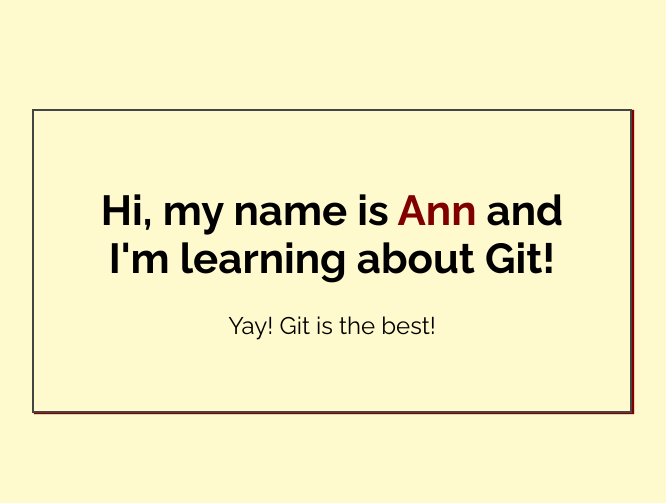
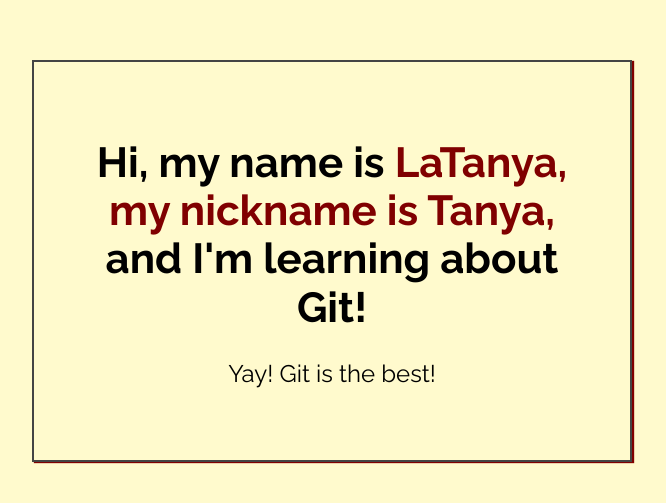
Before and after one commit to LLsDAFC/my-first-repo, a plain HTML site: page index.html in a window 1280 px wide. Shown: the part 139-642 px from the top of the page, without its empty margins (308-974 px from the left). Drawn offline with Linux system fonts and the light colour scheme.

Commit message:
Added name and nickname to index.html

```diff
--- a/index.html
+++ b/index.html
@@ -14,7 +14,7 @@
 <body>
 
     <div class="greeting">
-        <h1>Hi, my name is <span class="highlight">Ann</span> and I'm learning about Git! </h1>
+        <h1>Hi, my name is <span class="highlight">LaTanya, my nickname is Tanya,</span> and I'm learning about Git! </h1>
 
         <p>Yay! Git is the best!</p>
     </div>
```
